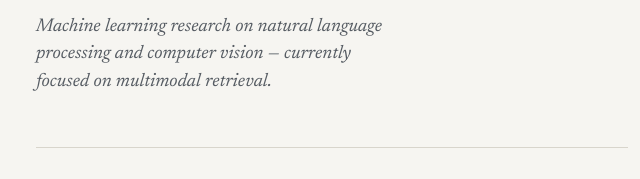
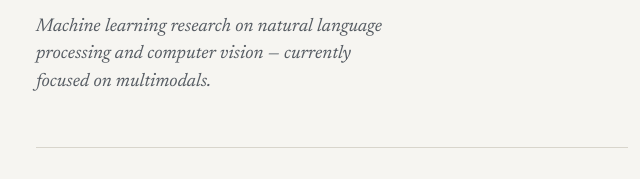
Before and after one commit to GoktugAslanoglu/goktugaslanoglu.github.io, a plain HTML site: page index.html in a window 1280 px wide. Shown: the part 193-372 px from the top of the page, 308-948 px from the left. Drawn offline with Linux system fonts and the light colour scheme.

Commit message:
Update index.html

```diff
--- a/index.html
+++ b/index.html
@@ -212,7 +212,7 @@
   <main class="wrap">
     <p class="eyebrow">AI Researcher — NLP &amp; Computer Vision</p>
     <h1>Göktuğ Aslanoğlu</h1>
-    <p class="tagline">Machine learning research on natural language processing and computer vision — currently focused on multimodal retrieval.</p>
+    <p class="tagline">Machine learning research on natural language processing and computer vision — currently focused on multimodals.</p>
 
     <hr class="divider">
 
```
